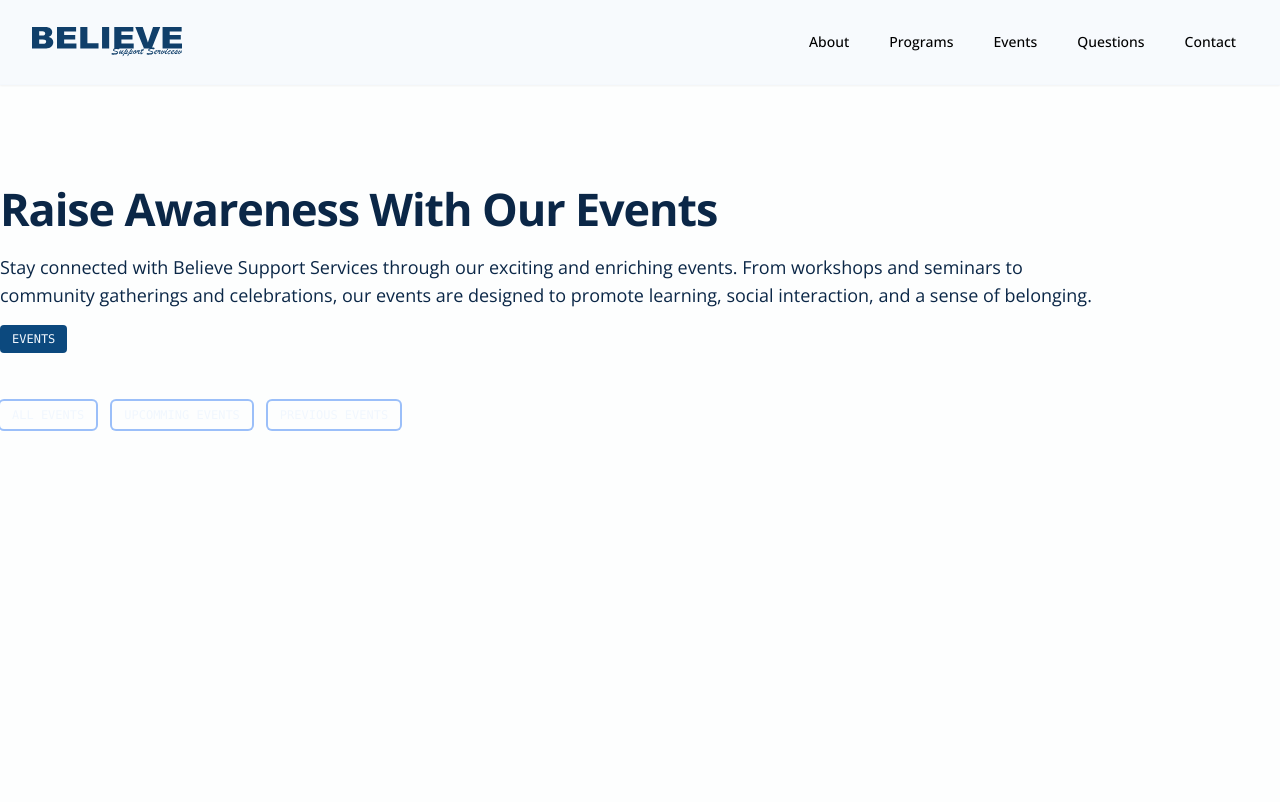
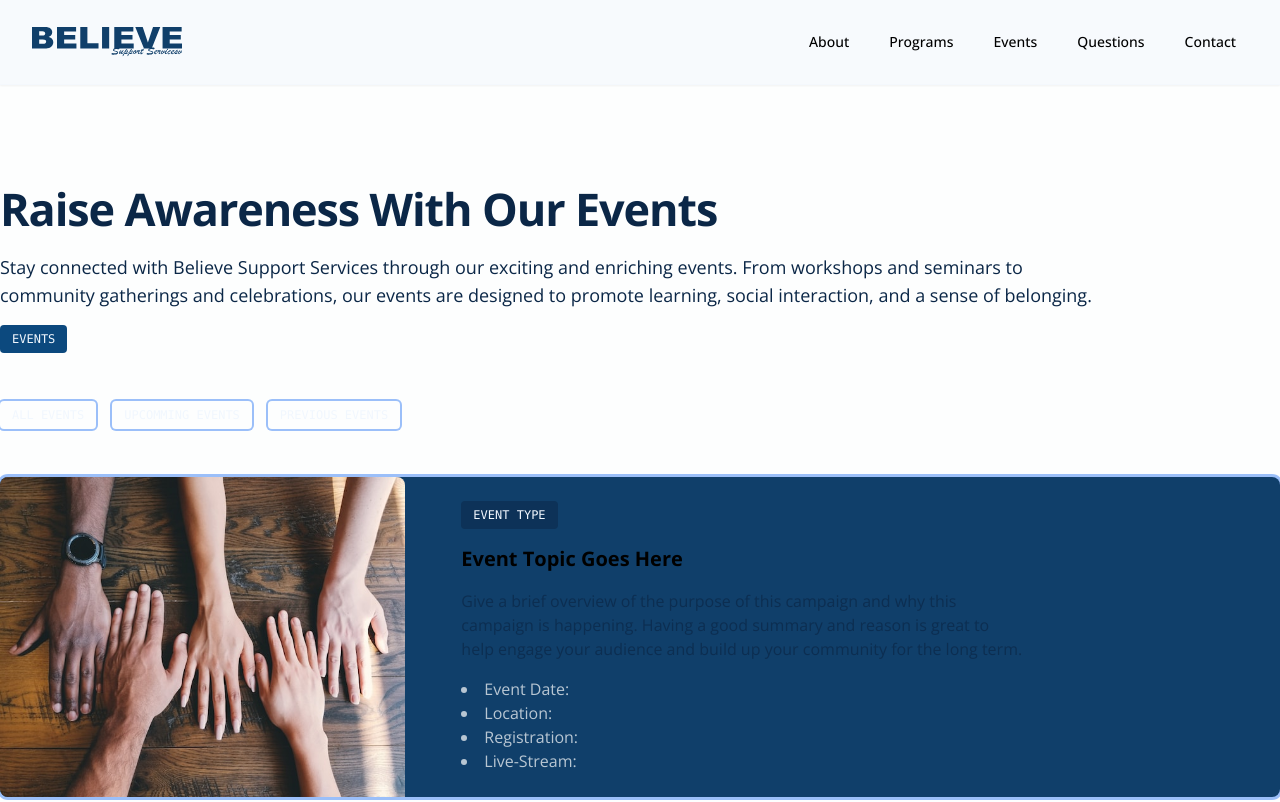
Before and after one commit to Justin-Bento/believe-support-services, a Next.js app: page /events in a window 1280 px wide. Shown: the top 802 px of the page. Built offline with nearby package versions, Linux system fonts and the light colour scheme.

Commit message:
Created a component to simulat what events would look like.

```diff
--- a/src/pages/events.tsx
+++ b/src/pages/events.tsx
@@ -1,5 +1,7 @@
 import React, { useState } from "react";
 import Head from "next/head";
+import Image from "next/image";
+import index from ".";
 
 export default function events() {
   return (
@@ -7,7 +9,7 @@ export default function events() {
       <Head>
         <title>Events - Believe Support Services</title>
       </Head>
-      <main className="min-h-screen xl:container xl:mx-auto py-24">
+      <main className="min-h-dvh container mx-auto py-24 space-y-12">
         <section className="space-y-4">
           <h1 className="display-medium font-bold capitalize">
             Raise Awareness With Our Events
@@ -25,7 +27,7 @@ export default function events() {
             Events
           </button>
         </section>
-        <section className="mt-12">
+        <section className="">
           <ul className="flex items-center gap-4">
             <li className="">
               <button
@@ -53,6 +55,49 @@ export default function events() {
             </li>
           </ul>
         </section>
+        <section className="space-y-12">
+          {Array.from({ length: 12 }, (_, index) => {
+            return (
+              <ul
+                key={index}
+                className="grid gap-8 grid-cols-12 bg-primary-900 xs:rounded-t-lg rounded-lg ring"
+              >
+                <li className="w-full aspect-square col-span-12 lg:col-span-4">
+                  <div className="relative w-full h-96 lg:h-full rounded-t-lg lg:rounded-l-lg overflow-hidden">
+                    <Image
+                      fill
+                      src="/media/support-services-small.jpg"
+                      alt="Group of hands on the table going up and down"
+                    />
+                  </div>
+                </li>
+                <li className="col-span-8 p-6 space-y-4">
+                  <button
+                    type="button"
+                    className="rounded bg-primary-950/50 px-3 py-1.5 text-xs font-mono uppercase text-primary-50 dark:hover:bg-primary-700"
+                  >
+                    Event Type
+                  </button>
+                  <h2 className="text-xl font-bold dark:text-white">
+                    Event Topic Goes Here
+                  </h2>
+                  <p className="text-base leading-6 opacity-70 max-w-[100ch] text-balance">
+                    Give a brief overview of the purpose of this campaign and
+                    why this campaign is happening. Having a good summary and
+                    reason is great to help engage your audience and build up
+                    your community for the long term.
+                  </p>
+                  <ul className="text-white opacity-70 list-disc list-inside">
+                    <li className="">Event Date:</li>
+                    <li className="">Location:</li>
+                    <li className="">Registration:</li>
+                    <li className="">Live-Stream:</li>
+                  </ul>
+                </li>
+              </ul>
+            );
+          })}
+        </section>
       </main>
     </>
   );
```
